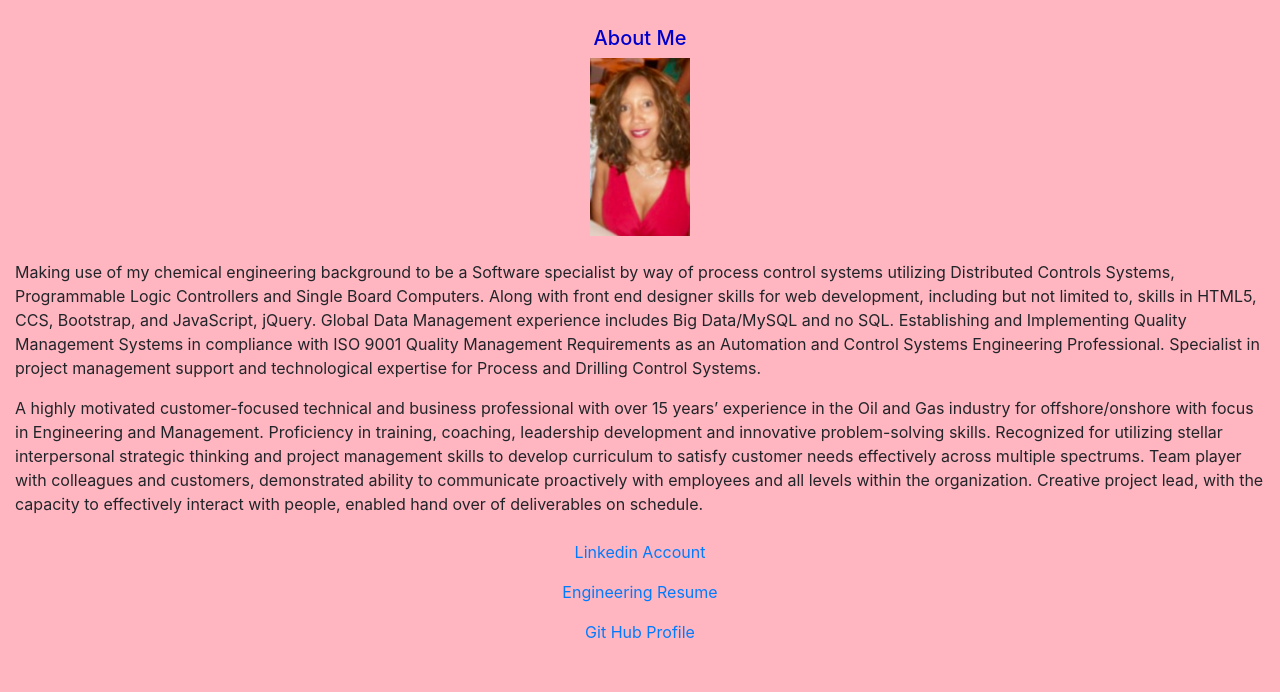
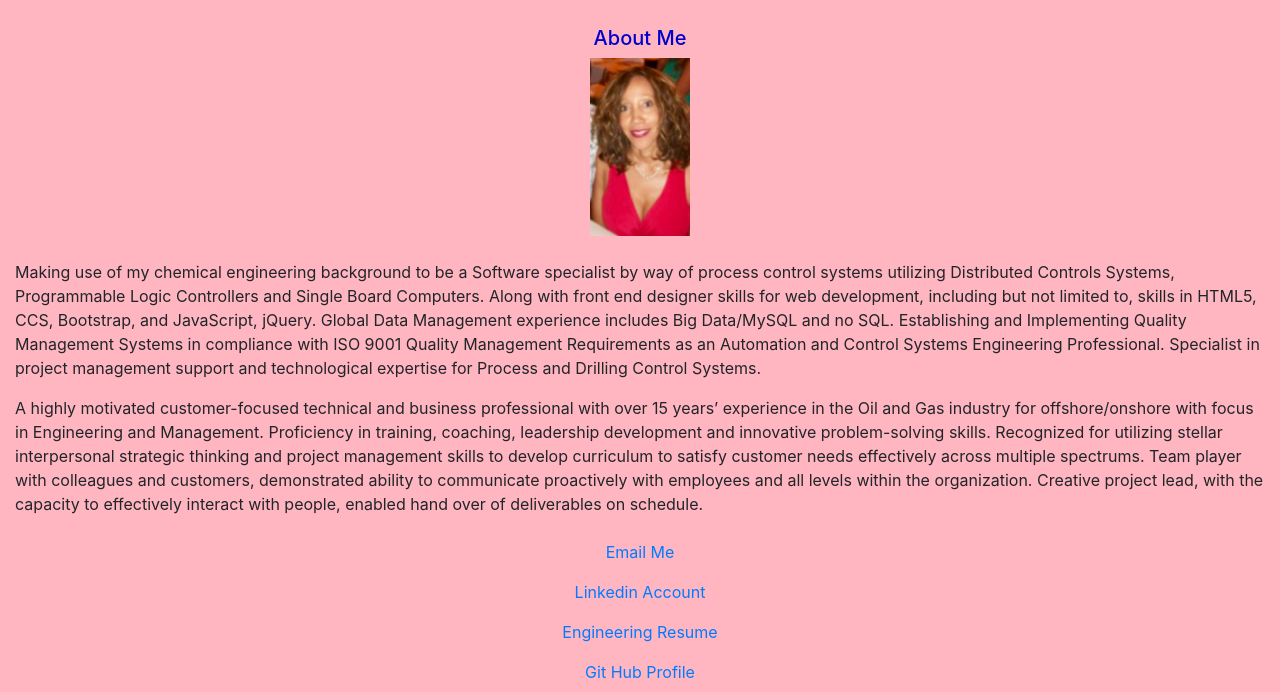
Before and after one commit to angelask/Angela-Strayhorn-Consulting, a plain HTML site: page index.html in a window 1280 px wide. Shown: the part 188-880 px from the top of the page. Before the commit the page ends 840 px from the top, so only its background shows below. Drawn offline with nearby package versions, Linux system fonts and the light colour scheme.

Commit message:
added email

```diff
--- a/index.html
+++ b/index.html
@@ -72,6 +72,7 @@
      <p>Making use of my chemical engineering background to be a Software specialist by way of process control systems utilizing Distributed Controls Systems, Programmable Logic Controllers and Single Board Computers. Along with front end designer skills for web development, including but not limited to, skills in HTML5, CCS, Bootstrap, and JavaScript, jQuery. Global Data Management experience includes Big Data/MySQL and no SQL. Establishing and Implementing Quality Management Systems in compliance with ISO 9001 Quality Management Requirements as an Automation and Control Systems Engineering Professional. Specialist in project management support and technological expertise for Process and Drilling Control Systems.  </p>
      <p>A highly motivated customer-focused technical and business professional with over 15 years’ experience in the Oil and Gas industry for offshore/onshore with focus in Engineering and Management.  Proficiency in training, coaching, leadership development and innovative problem-solving skills.  Recognized for utilizing stellar interpersonal strategic thinking and project management skills to develop curriculum to satisfy customer needs effectively across multiple spectrums.  Team player with colleagues and customers, demonstrated ability to communicate proactively with employees and all levels within the organization.  Creative project lead, with the capacity to effectively interact with people, enabled hand over of deliverables on schedule. </p>
     </div>
+    <a class="nav-link" href="mailto:angela.strayhorn@yahoo.com">Email Me</a>
     <a class="nav-link" href="https://www.linkedin.com/public-profile/settings?trk=d_flagship3_profile_self_view_public_profile">Linkedin Account</a>
     <a class="nav-link" href="https://drive.google.com/file/d/1SlGDHJ4DB9BVJdC0XhQuEIRrM-YpJxQ3/view?usp=sharing">Engineering Resume</a>
     <a class="nav-link" href=" https://github.com/settings/profile">Git Hub Profile</a>
```
